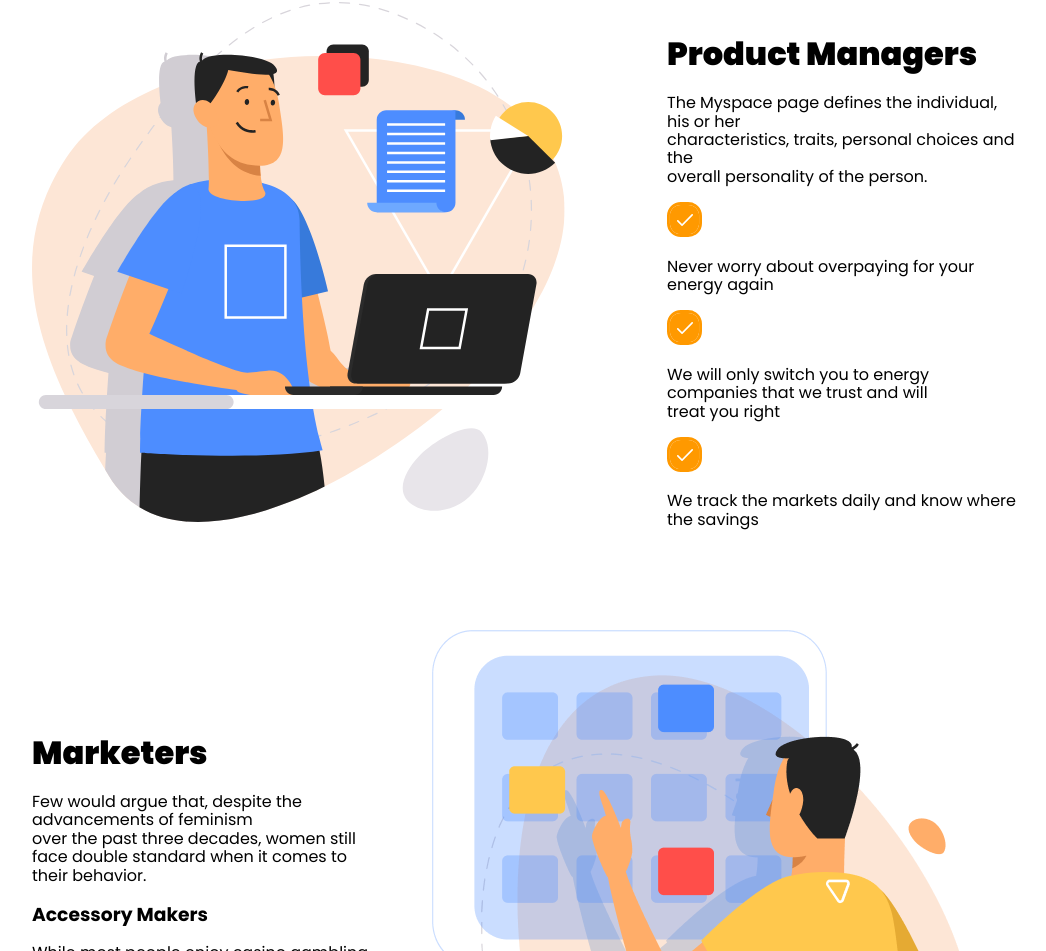
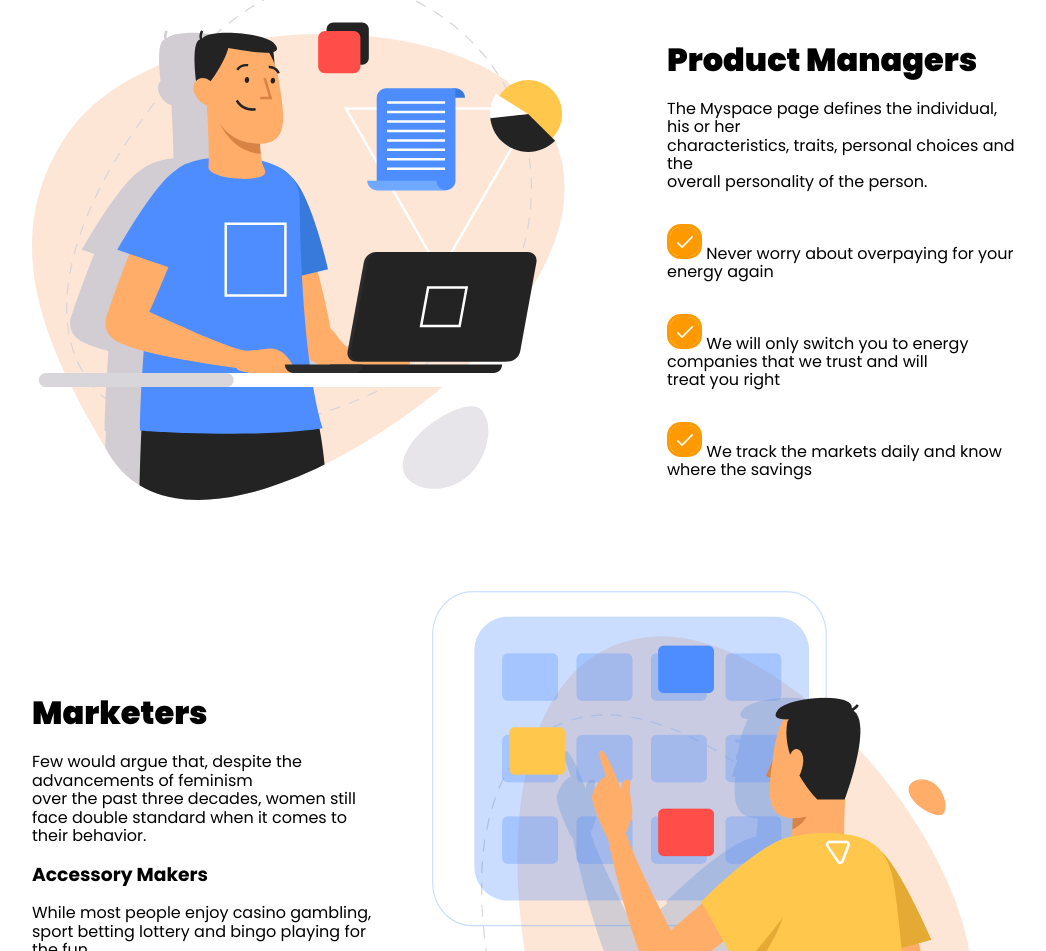
Before and after one commit to SonalMahe/ProductlyA7, a plain HTML site: page index.html in a window 1280 px wide. Shown: the part 1849-2800 px from the top of the page, without its empty margins (68-1114 px from the left). Drawn offline with Linux system fonts and the light colour scheme.

Commit message:
updated styles

```diff
--- a/index.html
+++ b/index.html
@@ -11,7 +11,6 @@
 </head>
 
 <body>
-    <main>
         <header>
             <div class="navbar">
                 <div class="logo">
@@ -30,7 +29,7 @@
                 </div>
             </div>
         </header>
-
+    <main>
         <!--this is first section -->
         <section>
             <div class="sec1-container">
@@ -125,18 +124,19 @@
                                   <br> characteristics, traits, personal choices and the
                                   <br> overall personality of the person.
                               </p>
-                        <div class="listallign">
+                        <p class="listallign">
                              <img src="images/orangeicon.svg" alt="tick">
-                               <p>Never worry about overpaying for your energy again</p>
+                                 Never worry about overpaying for your energy again </p>
+                         <p class="listallign">
                             <img src="images/orangeicon.svg" alt="tick">
-                              <p>We will only switch you to energy
+                                We will only switch you to energy
                                   <br> companies that we trust and will
                                   <br> treat you right</p>
-                           <img src="images/orangeicon.svg" alt="tick">
-                              <p>We track the markets daily and know where the savings</p>
+                          <p class="listallign">
+                             <img src="images/orangeicon.svg" alt="tick">
+                                We track the markets daily and know where the savings</p>
                         </div>
                     </div>
-                </div>
 
         </section>
 
@@ -168,6 +168,7 @@
                     </div>
 
         </section>
+    </main>
         <footer>
             <div class="footercontainer">
                 <div class="footerlogo">
@@ -196,6 +197,5 @@
                             </div>
                         </div>
         </footer>
-    </main>
 </body>
 </html>
--- a/styles/styles.css
+++ b/styles/styles.css
@@ -3,12 +3,12 @@ body{
     width:100%;
     background-color: white;
     display: flex;
-    font-family: poppins;
+    font-family: Poppins,sans-serif;
 }
 
 /*this is Navigation bar */
 .navbar{
-    display: inline-block;
+    display: flex;
     height:100px;
     width:100%;
     background-color: white;
@@ -136,7 +136,7 @@ button{
  }
 
  .listallign{
-    display: inline;
+    display: inline-block;
  }
 
 
@@ -186,7 +186,7 @@ button{
  .search{
    display:flex;
    height: 30px;
-   max-width: 100px;
+   width: 100px;
    border-radius: 10px;
    background-color: beige;
    padding: 5px;
```
